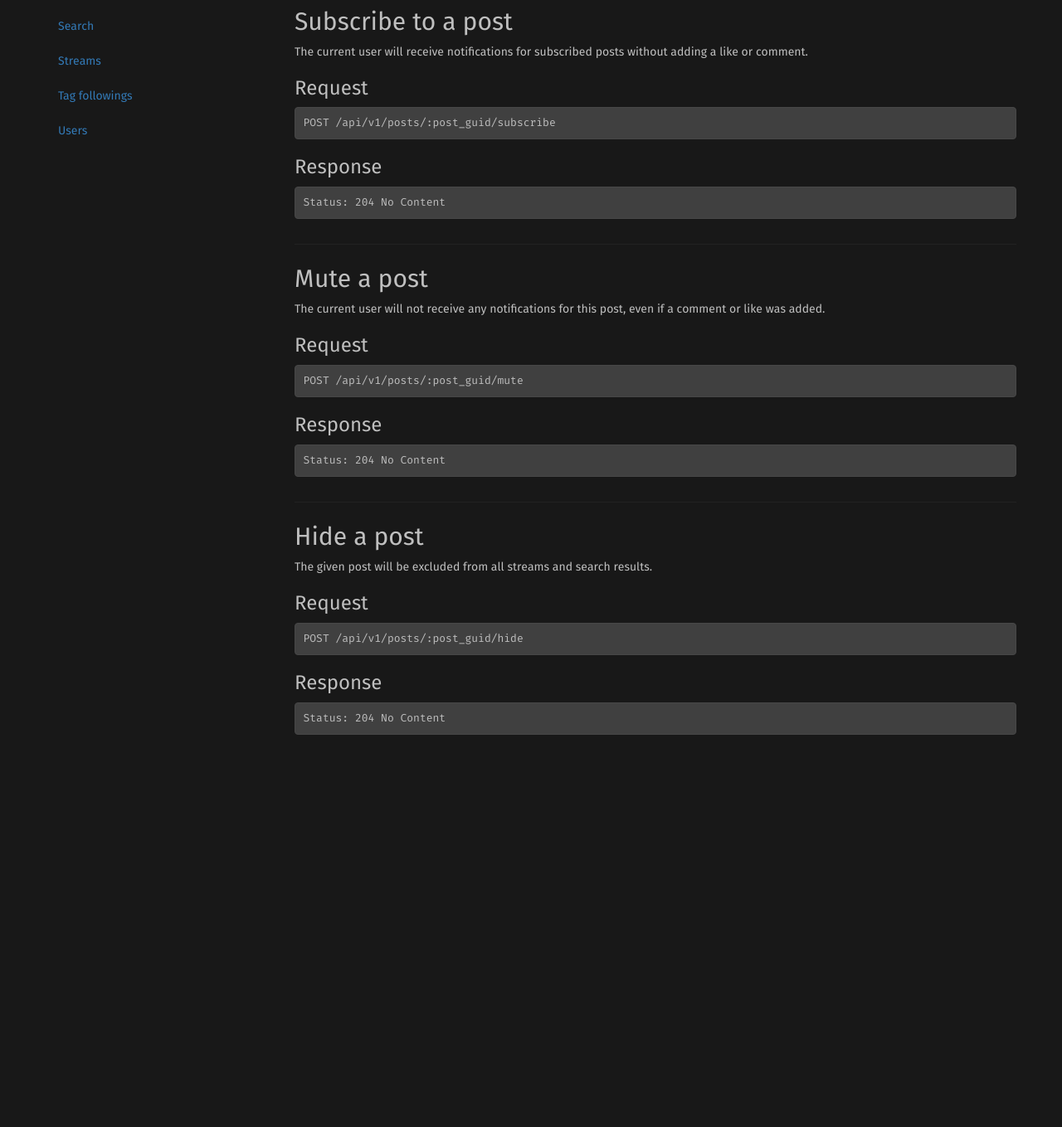
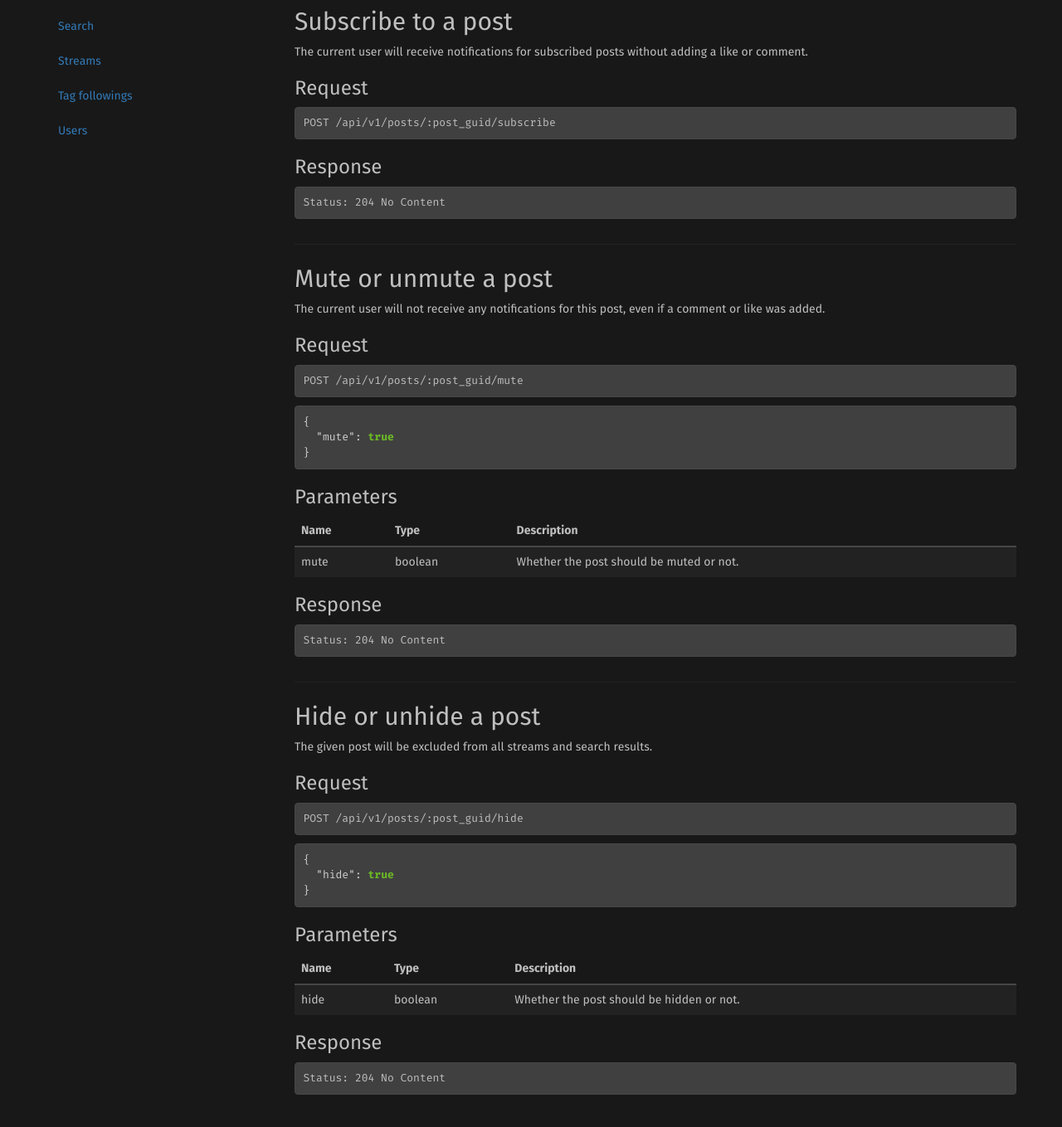
Before and after one commit to diaspora/api-documentation, a Jekyll site: the page built from _routes/post_interactions.md, in a window 1280 px wide and 1400 px high, scrolled down 679 px. Shown: the top 1359 px of the window at 83% size. Built offline with Jekyll 4.4.1, drawn with Linux system fonts in a browser that asks for light colours; before the commit the page ends 1645 px from its top, so only the background shows below that; some of the changed text lies outside the part shown.

Commit message:
Post Interactions: Add bool payload to muting and hiding
Part of #33

```diff
--- a/_routes/post_interactions.md
+++ b/_routes/post_interactions.md
@@ -38,7 +38,7 @@ POST /api/v1/posts/:post_guid/subscribe
 Status: 204 No Content
 ~~~
 
-## Mute a post
+## Mute or unmute a post
 
 The current user will not receive any notifications for this post, even if a comment or like was added.
 
@@ -47,6 +47,17 @@ The current user will not receive any notifications for this post, even if a com
 ~~~
 POST /api/v1/posts/:post_guid/mute
 ~~~
+~~~json
+{
+  "mute": true
+}
+~~~
+
+### Parameters
+
+| Name | Type    | Description                              |
+| ---- | ------- | ---------------------------------------- |
+| mute | boolean | Whether the post should be muted or not. |
 
 ### Response
 
@@ -54,7 +65,7 @@ POST /api/v1/posts/:post_guid/mute
 Status: 204 No Content
 ~~~
 
-## Hide a post
+## Hide or unhide a post
 
 The given post will be excluded from all streams and search results.
 
@@ -63,6 +74,17 @@ The given post will be excluded from all streams and search results.
 ~~~
 POST /api/v1/posts/:post_guid/hide
 ~~~
+~~~json
+{
+  "hide": true
+}
+~~~
+
+### Parameters
+
+| Name | Type    | Description                               |
+| ---- | ------- | ----------------------------------------- |
+| hide | boolean | Whether the post should be hidden or not. |
 
 ### Response
 
```
